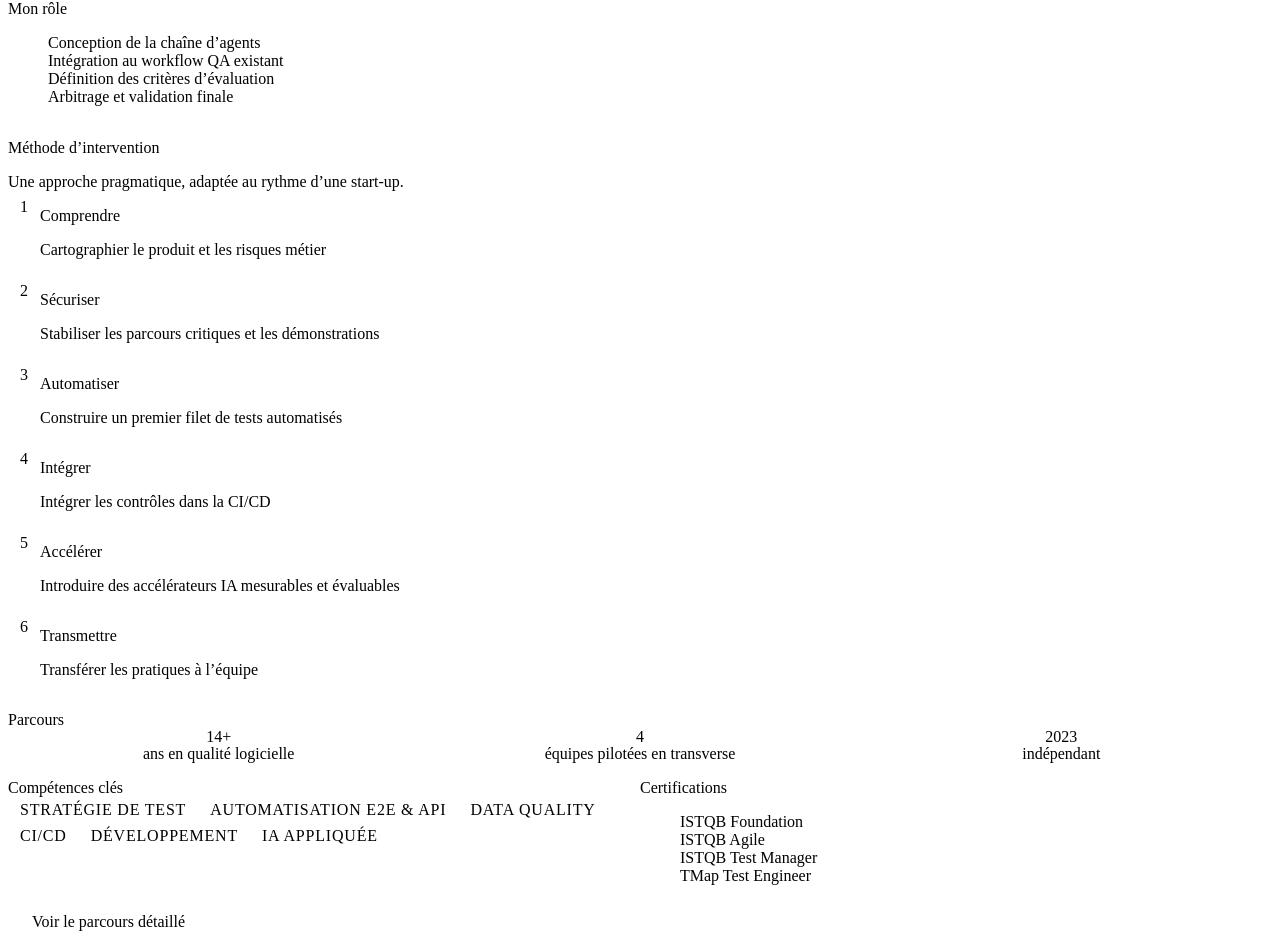
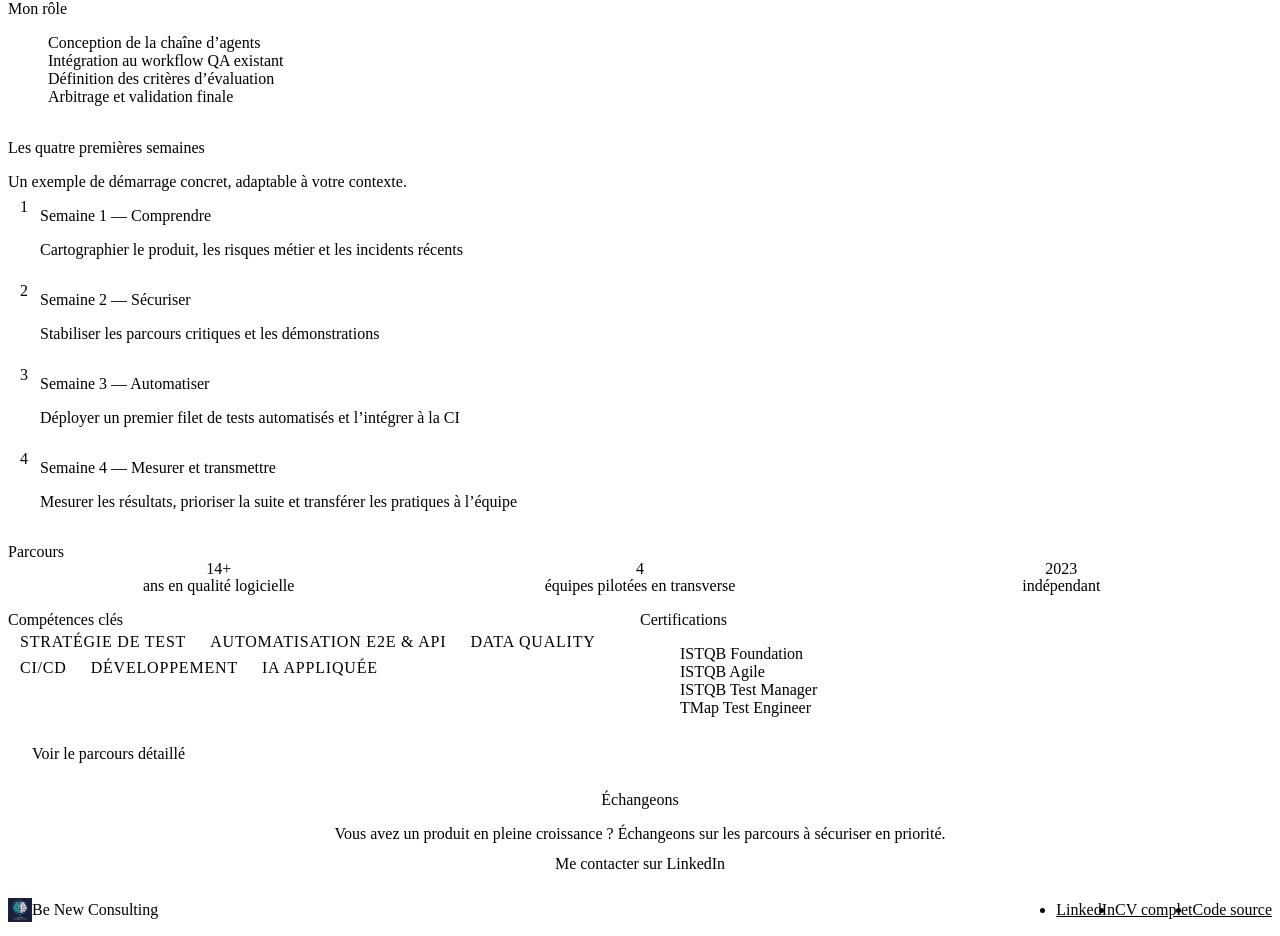
Before and after one commit to Be-New-Consulting/site, a React (Vite) app: page / in a window 1280 px wide. Shown: the part 2198-3134 px from the top of the page. Built offline with nearby package versions, Linux system fonts and the light colour scheme; the HTML template or start-up script is replaced by a standard one.

Commit message:
feat: replace abstract method with 4-week intervention proposal
- Replace 6 generic steps with 4 concrete weekly milestones
- Frame as 'example starting plan, adaptable to context'
- Update unit test for new step labels

```diff
--- a/src/data/content.ts
+++ b/src/data/content.ts
@@ -118,15 +118,13 @@ export const caseAgentic = {
 }
 
 export const method = {
-  title: "Méthode d\u2019intervention",
-  subtitle: "Une approche pragmatique, adaptée au rythme d\u2019une start-up.",
+  title: "Les quatre premières semaines",
+  subtitle: "Un exemple de démarrage concret, adaptable à votre contexte.",
   steps: [
-    { number: 1, title: "Comprendre", description: "Cartographier le produit et les risques métier" },
-    { number: 2, title: "Sécuriser", description: "Stabiliser les parcours critiques et les démonstrations" },
-    { number: 3, title: "Automatiser", description: "Construire un premier filet de tests automatisés" },
-    { number: 4, title: "Intégrer", description: "Intégrer les contrôles dans la CI/CD" },
-    { number: 5, title: "Accélérer", description: "Introduire des accélérateurs IA mesurables et évaluables" },
-    { number: 6, title: "Transmettre", description: "Transférer les pratiques à l\u2019équipe" },
+    { number: 1, title: "Semaine 1 — Comprendre", description: "Cartographier le produit, les risques métier et les incidents récents" },
+    { number: 2, title: "Semaine 2 — Sécuriser", description: "Stabiliser les parcours critiques et les démonstrations" },
+    { number: 3, title: "Semaine 3 — Automatiser", description: "Déployer un premier filet de tests automatisés et l\u2019intégrer à la CI" },
+    { number: 4, title: "Semaine 4 — Mesurer et transmettre", description: "Mesurer les résultats, prioriser la suite et transférer les pratiques à l\u2019équipe" },
   ],
 }
 
```
Also changed, not shown: 1 other file (tests, documents, lock files or other folders).
